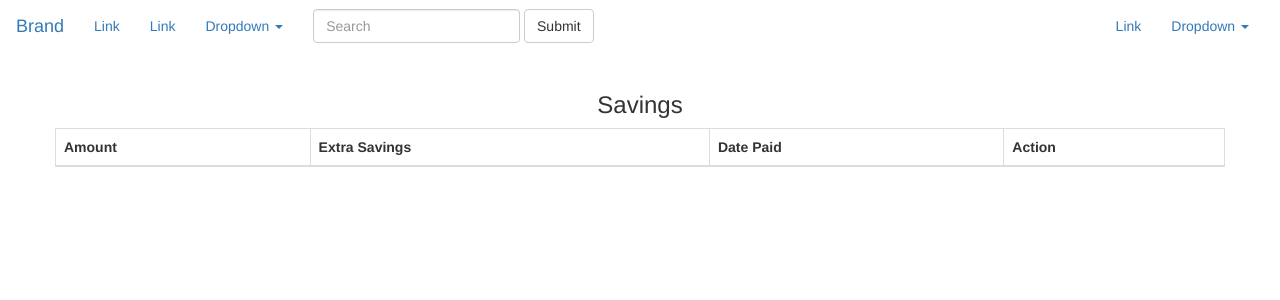
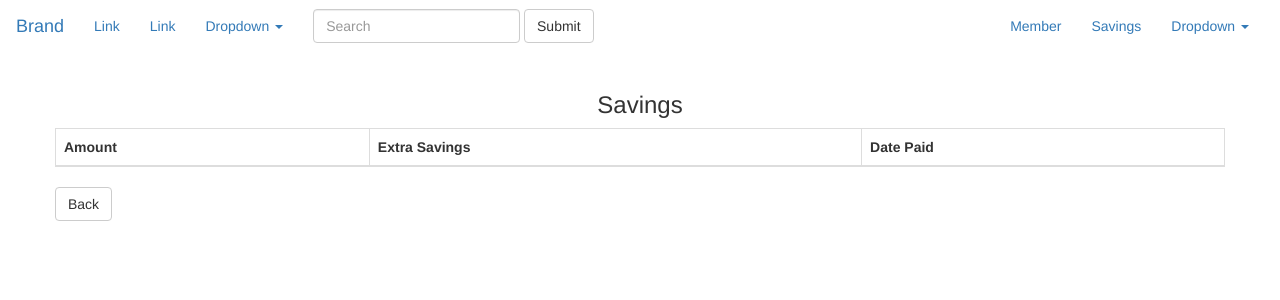
Before and after one commit to NixonThuo/nickcode, a PHP site: page /Savings/read_savings.php?id=10 in a window 1280 px wide. Shown: the top 300 px of the page. Run offline with PHP 8.4, Linux system fonts and the light colour scheme; data that the repository does not hold is empty.

Commit message:
minor navbar adjustments

```diff
--- a/Savings/read_savings.php
+++ b/Savings/read_savings.php
@@ -10,7 +10,6 @@
           <th>Amount</th>
           <th>Extra Savings</th>
           <th>Date Paid</th>
-          <th>Action</th>
         </tr>
       </thead>
       <tbody>
@@ -32,20 +31,14 @@
                     echo '<td>' . $row['amount_saved'] . '</td>';
                     echo '<td>' . $row['extra_savings'] . '</td>';
                     echo '<td>' . $row['date_paid'] . '</td>';
-                    echo '<td width=250>';
-                    echo '<a class="btn btn-primary" href="create_saving.php?id=' . $row['id'] . '">Save</a>';
-                    echo ' ';
-                    echo '<a class="btn btn-default" href="read_savings.php?id=' . $row['id'] . '">Report</a>';
-                    echo ' ';
-                    echo '<a class="btn btn-default" href="read_savings.php?id=' . $row['id'] . '">Report</a>';
-                    echo ' ';
-                    echo '</td>';
-                    echo '</tr>';
             }
             Database::disconnect();
           }
           ?>
         </tbody>
       </table>
+      <div class="form-actions">
+        <a class="btn btn-default" href="index.php">Back</a>
+      </div>
     </div>
   </div> <!-- /container -->
--- a/layout/body_layout.php
+++ b/layout/body_layout.php
@@ -44,7 +44,8 @@
         <button type="submit" class="btn btn-default">Submit</button>
       </form>
       <ul class="nav navbar-nav navbar-right">
-        <li><a href="#">Link</a></li>
+        <li><a href="../member">Member</a></li>
+        <li><a href="../Savings">Savings</a></li>
         <li class="dropdown">
           <a href="#" class="dropdown-toggle" data-toggle="dropdown" role="button" aria-haspopup="true" aria-expanded="false">Dropdown <span class="caret"></span></a>
           <ul class="dropdown-menu">
```
